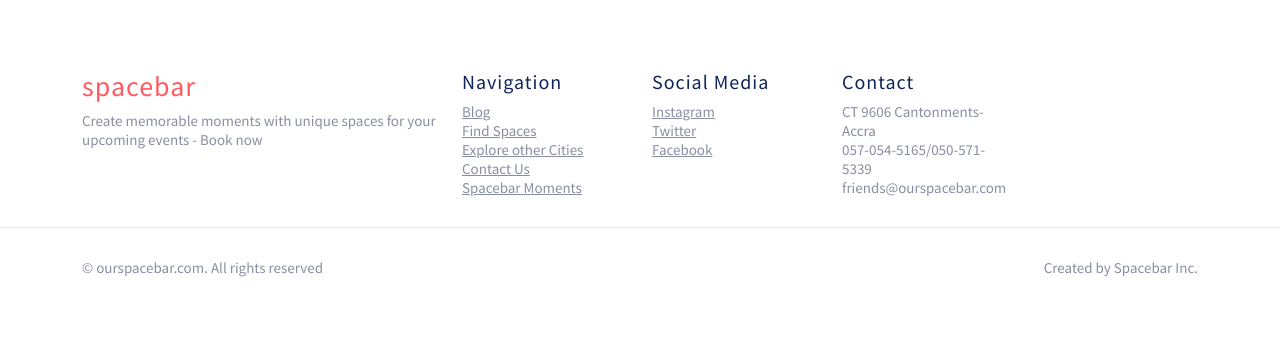
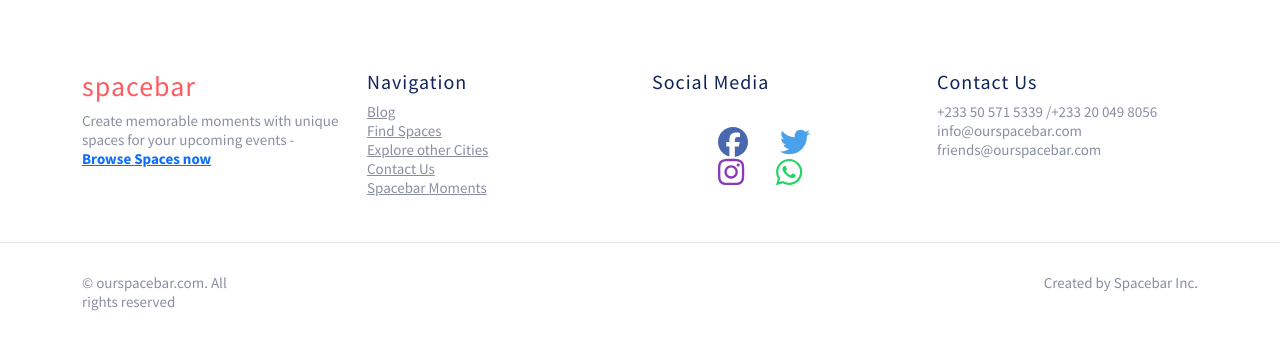
Before and after one commit to Setsofia-lab/spacebar, a React (Create React App) app: page / in a window 1280 px wide. Shown: the part 2882-3220 px from the top of the page. Before the commit the page ends 3189 px from the top, so only its background shows below. Built offline with nearby package versions, Linux system fonts and the light colour scheme; no server answers.

Commit message:
Added sm links

```diff
--- a/package.json
+++ b/package.json
@@ -3,6 +3,9 @@
   "version": "0.1.0",
   "private": true,
   "dependencies": {
+    "@fortawesome/fontawesome-svg-core": "^6.1.1",
+    "@fortawesome/free-brands-svg-icons": "^6.1.1",
+    "@fortawesome/react-fontawesome": "^0.2.0",
     "@reduxjs/toolkit": "^1.8.3",
     "@testing-library/jest-dom": "^5.16.4",
     "@testing-library/react": "^13.3.0",
@@ -10,6 +13,7 @@
     "bootstrap": "^5.1.3",
     "firebase": "^9.8.4",
     "gh-pages": "^4.0.0",
+    "mdb-react-ui-kit": "^4.1.0",
     "react": "^18.1.0",
     "react-bootstrap": "^2.4.0",
     "react-dom": "^18.1.0",
--- a/src/components/eventSpace.js
+++ b/src/components/eventSpace.js
@@ -50,7 +50,7 @@ const EventSpace = ({ image, price, name, location, capacity }) => {
                   className=" e-card-text"
                   style={{ fontSize: "18", marginRight: "50px" }}
                 >
-                  <h6>{location}</h6>
+                  <h6 style={{fontWeight:'bold'}}>{location}</h6>
                 </div>
                 <div className=" e-card-icon">
                   <h6>4.5/5 stars</h6>
@@ -61,7 +61,7 @@ const EventSpace = ({ image, price, name, location, capacity }) => {
                   className=" e-card-text"
                   style={{ fontStyle: "italic ", marginRight: "50px" }}
                 >
-                  <h6>{price} GHS</h6>
+                  <h6 style={{fontWeight:'bold'}}>{price} GHS</h6>
                 </div>
                 <div className=" e-card-text">
                   <h6>{capacity} heads</h6>
--- a/src/components/footer.js
+++ b/src/components/footer.js
@@ -1,4 +1,12 @@
 import React from "react";
+import { FontAwesomeIcon } from "@fortawesome/react-fontawesome";
+import {
+  faFacebook,
+  faTwitter,
+  faInstagram,
+  faWhatsapp,
+} from "@fortawesome/free-brands-svg-icons";
+
 //import { useNavigate } from "react-router-dom";
 
 const Footer = () => {
@@ -8,46 +16,61 @@ const Footer = () => {
       <div className="footer-top">
         <div className="container">
           <div className="row gy-5">
-              <div className="col-md-4">
+            <div className="col-md-3">
               <h4 className="logo-text">Spacebar</h4>
               <p>
                 {" "}
                 Create memorable moments with unique spaces for your upcoming
-                  events - Book now
+                events - <a href="/space">Browse Spaces now</a>
               </p>
-
             </div>
-              <div className="col-md-2">
+            <div className="col-md-3">
               <h5 className="title-sm">Navigation</h5>
               <div className="footer-links">
                 <a href="/blog">Blog</a>
                 <a href="/space">Find Spaces</a>
-                  <a href="/">Explore other Cities</a>
+                <a href="/space">Explore other Cities</a>
                 <a href="/">Contact Us</a>
-                  <a href="/">Spacebar Moments</a>
+                <a href="/moments">Spacebar Moments</a>
               </div>
             </div>
-              <div className="col-md-2">
+            <div className="col-md-3">
               <h5 className="title-sm">Social Media</h5>
-                <div className="footer-links">
-                  <a href="/">Instagram</a>
-                  <a href="/">Twitter</a>
-                  <a href="/">Facebook</a>
+              <div className="social-container">
+                <div className="col justify-content-between gy-2">
+                  <a
+                    href="https://www.facebook.com/ourpacebarhq/"
+                    className="facebook social"
+                  >
+                    <FontAwesomeIcon icon={faFacebook} size="2x" />
+                  </a>
+                  <a
+                    href="https://twitter.com/ourspacebarhq"
+                    className="twitter social"
+                  >
+                    <FontAwesomeIcon icon={faTwitter} size="2x" />
+                  </a>
+                  <a
+                    href="https://instagram.com/ourspacebarhq"
+                    className="instagram social"
+                  >
+                    <FontAwesomeIcon icon={faInstagram} size="2x" />
+                  </a>
+                  <a
+                    href="https://chat.whatsapp.com/Lo6wYbSCNdfFY0EfPwjpBl"
+                    className="whatsapp social"
+                  >
+                    <FontAwesomeIcon icon={faWhatsapp} size="2x" />
+                  </a>
                 </div>
               </div>
-              <div className="col-md-2">
-                <h5 className="title-sm">Contact</h5>
+            </div>
+            <div className="col-md-3">
+              <h5 className="title-sm">Contact Us</h5>
               <div className="footer-links">
-                  <p className="mb" style={{ margin: "0px" }}>
-                    CT 9606 Cantonments-Accra
-                  </p>
-                  <p className="mb" style={{ margin: "0px" }}>
-                    {" "}
-                    057-054-5165/050-571-5339{" "}
-                  </p>
-                  <p className="mb" style={{ margin: "0px" }}>
-                    friends@ourspacebar.com
-                  </p>
+                <a>+233 50 571 5339 /+233 20 049 8056 </a>
+                <a>info@ourspacebar.com </a>
+                <a>friends@ourspacebar.com </a>
               </div>
             </div>
           </div>
@@ -55,8 +78,8 @@ const Footer = () => {
       </div>
       <div className="footer-bottom">
         <div className="container">
-            <div className="row justify-content-between gy-3">
-              <div className="col-md-6">
+          <div className="row justify-content-between">
+            <div className="col-md-2">
               <p className="mb-0">© ourspacebar.com. All rights reserved</p>
             </div>
             <div className="col-auto">
--- a/src/styles/style.css
+++ b/src/styles/style.css
@@ -276,3 +276,30 @@ button:hover {
   height: 50px;
   padding: 5px;
 }
+.social-container {
+  background: #fff;
+  padding: 25px 50px;
+}
+a.social {
+  margin: 0 1rem;
+  transition: transform 250ms;
+  display: inline-block;
+}
+a.social:hover {
+  transform: translateY(-2px);
+}
+a.whatsapp {
+  color: #25D366;
+}
+
+a.facebook {
+  color: #4968ad;
+}
+
+a.twitter {
+  color: #49a1eb;
+}
+
+a.instagram {
+  color: #8a3ab9;
+}
```
Also changed, not shown: src/pages/homepage.js (+11 -0 lines), 2 other files (tests, documents, lock files or other folders). Lines whose indentation alone changed are shown as unchanged.
